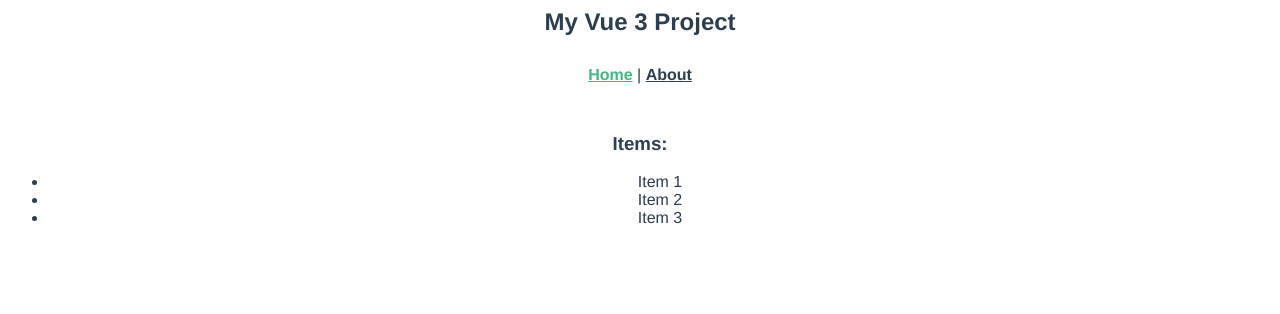
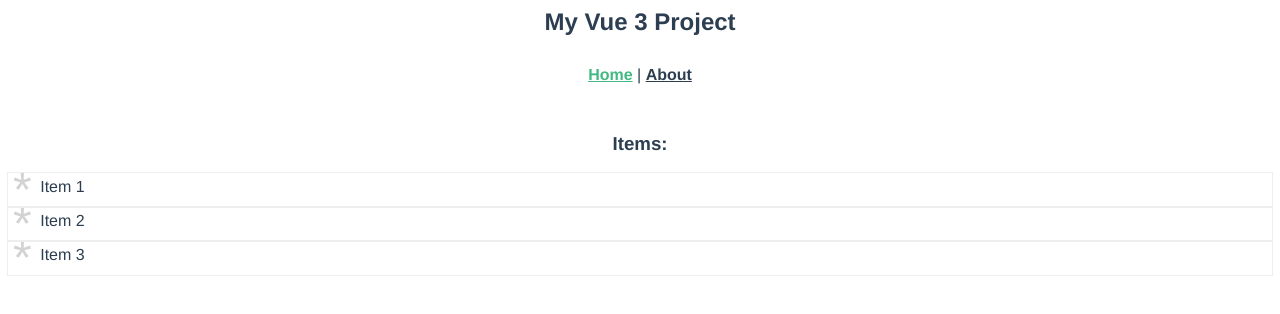
Before and after one commit to ecanquiz/js_vue_ts_app_ls, a Vue app: page / in a window 1280 px wide. Shown: the top 314 px of the page. Built offline with nearby package versions, Linux system fonts and the light colour scheme.

Commit message:
feat: Chapter 5 - Introduction to Unit Testing while we refactor a bit

```diff
--- a/src/components/items/ItemsList.component.vue
+++ b/src/components/items/ItemsList.component.vue
@@ -2,17 +2,22 @@
   <div>
     <h3>Items:</h3>
     <ul>
-      <li v-for="item in items" :key="item.id" @click="onItemSelect(item)">
-        {{ item.name }}
-      </li>
+      <ItemComponent v-for="item in items"
+        :key="item.id"
+        :model="item"
+        @select="onItemSelect" />
     </ul>
   </div>
 </template>
 <script lang="ts">
   import { defineComponent, PropType } from 'vue'
   import { ItemInterface } from '@/models/items/Item.interface'
+  import ItemComponent from './children/Item.component.vue'
 
   export default defineComponent({
+    components: {
+      ItemComponent
+    },
     props: {
       items: {
         type: Array as PropType<ItemInterface[]>
@@ -30,3 +35,14 @@
     }
   })
 </script>
+
+<style lang="scss">
+  ul {
+    list-style-type: none;
+    margin-block-start: 0;
+    margin-block-end:0;
+    margin-inline-start: 0px;
+    margin-inline-end: 0px;
+    padding-inline-start:0px;
+  }
+</style>
--- /dev/null
+++ b/src/components/items/children/Item.component.vue
@@ -0,0 +1,69 @@
+<template>
+  <li :class="cssClass" @click="onClick">
+    <div class="selected-indicator">*</div>
+    <div class="name">{{ model.name }}</div>
+  </li>
+</template>
+<script lang="ts">
+  import{ defineComponent, computed, PropType } from'vue'
+  import{ ItemInterface } from'@/models/items/Item.interface'
+
+  export default defineComponent({
+    props: {
+      model: {
+        type: Object as PropType<ItemInterface>
+      }
+    },
+    emits:['select'],
+    setup(props, { emit }) {
+
+      const cssClass = computed(() => {
+        let css = 'item'
+        if (props.model?.selected) {
+          css += ' selected'
+        }
+        return css.trim()
+      })
+
+      const onClick = () => {
+        emit('select', props.model)
+      }
+
+      return {
+        cssClass,
+        onClick
+      }
+    }
+  })
+</script>
+
+<style lang="scss">
+  li.item {
+    padding: 0;
+    outline: solid 1px #eee;
+    display: grid;
+    grid-template-columns: 1.7em auto;
+    cursor: pointer;
+    transition: background-color 0.3s ease;
+
+    .name{
+      padding: 5px;
+      text-align: left;
+    }
+    .selected-indicator {
+      padding: 5px;
+      font-size: 3em;
+      line-height: 0.5em;
+      padding: 5px;
+      color:lightgray;
+    }
+    &.selected {
+      .selected-indicator {
+        color: skyblue;
+      }
+    }
+    &:hover {
+      background-color: #eee;
+    }
+  }
+</style>
--- a/src/views/Home.vue
+++ b/src/views/Home.vue
@@ -4,7 +4,7 @@
   </div>
 </template>
 <script lang="ts">
-  import { defineComponent } from 'vue'
+  import { defineComponent, reactive } from 'vue'
   import ItemsListComponent from '@/components/items/ItemsList.component.vue'
   import { ItemInterface } from '@/models/items/Item.interface'
 
@@ -15,7 +15,7 @@
     },
     setup() {
 
-      const items: any[] = [
+      const items: ItemInterface[] = reactive([
         {
           id: 1,
           name: 'Item 1',
@@ -29,7 +29,7 @@
           name: 'Item 3',
           selected: false
         }
-      ]
+      ])
 
       return {
         items
```
Also changed, not shown: 1 other file (tests, documents, lock files or other folders).
